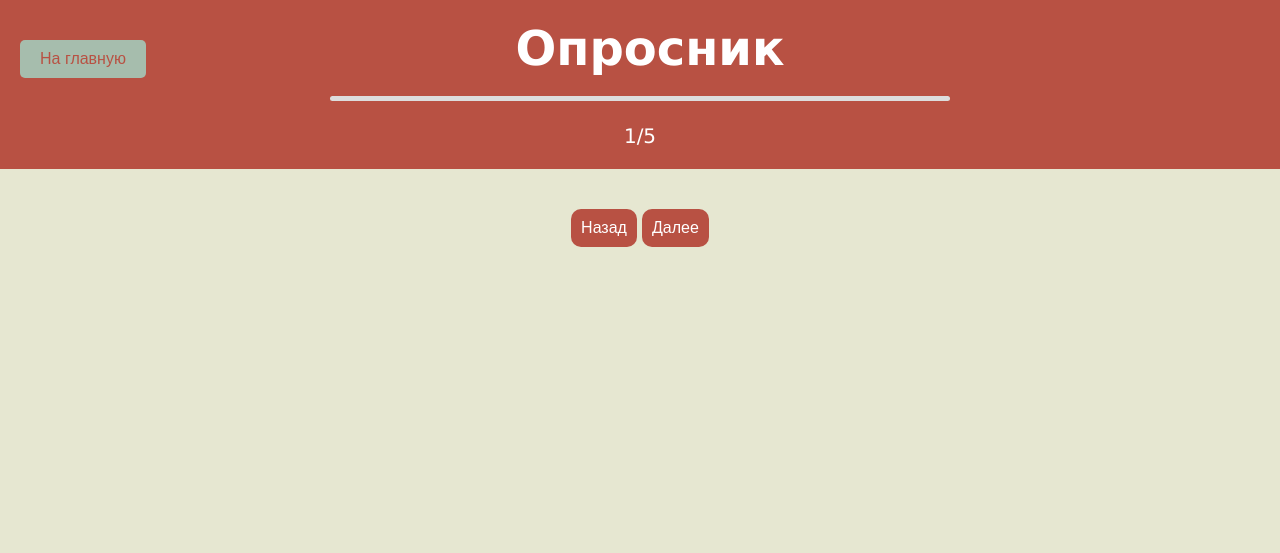
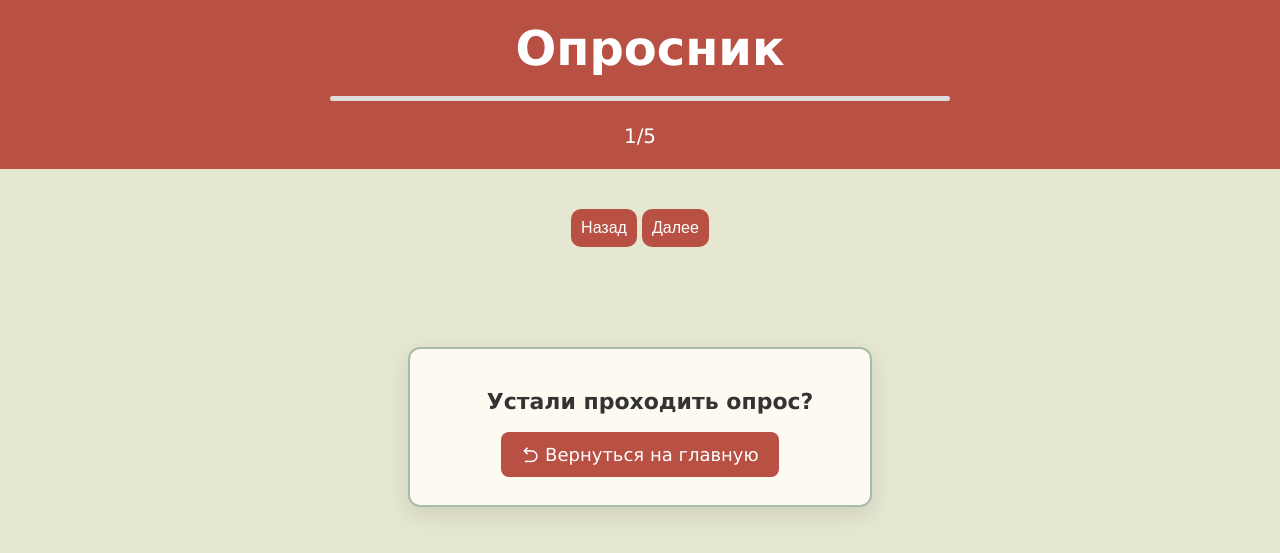
Before and after one commit to masleneck/Caloric_control_service, a FastAPI app: page /quiz in a window 1280 px wide. Shown: the top 553 px of the page. Run offline with FastAPI, Linux system fonts and the light colour scheme; data that the repository does not hold is empty; parts of the project's set-up code (start-up, migrations or seed data) failed here and were passed over.

Commit message:
fixed go back to main page button

```diff
--- a/app/static/css/styles.css
+++ b/app/static/css/styles.css
@@ -4,6 +4,10 @@ body {
   background: #e6e7d1;
   margin: 0;
   padding: 0;
+}
+
+.hidden {
+  display: none !important;
 }
 
 main {
@@ -313,6 +317,46 @@ button.active {
   background-color: #c3e1cc;
 }
 
+.back-home-card {
+  margin-top: 80px;
+  padding: 40px 30px;
+  background: #fffaf1;
+  border: 2px solid #a6bdad;
+  border-radius: 12px;
+  box-shadow: 0 8px 24px rgba(0, 0, 0, 0.1);
+  max-width: 400px;
+  text-align: center;
+  animation: fadeIn 0.4s ease-in-out;
+  margin-inline: auto;
+}
+
+.back-home-card h1 {
+  font-size: 22px;
+  margin-bottom: 30px;
+  color: #333;
+  text-align: center;
+}
+
+.home-link-btn {
+  align-items: center;
+  justify-content: center;
+  gap: 10px;
+  background-color: #b85143;
+  color: #fff;
+  border: none;
+  border-radius: 8px;
+  padding: 12px 20px;
+  font-size: 18px;
+  font-weight: 500;
+  cursor: pointer;
+  text-decoration: none;
+  transition: background 0.2s ease-in-out;
+  width: 100%;
+}
+
+.home-link-btn:hover {
+  background-color: #9f3f35;
+}
 .dashboard {
   display: flex;
   min-height: 100vh;
--- a/app/static/js/quiz/result.js
+++ b/app/static/js/quiz/result.js
@@ -58,6 +58,7 @@ async function saveTestResult(data) {
 }
 
 function showResults(results) {
+    document.querySelector('.back-home-card')?.classList.add('hidden');
     const main = document.getElementById("quiz-container");
     main.innerHTML = `
     <div class="results-card">
@@ -74,5 +75,8 @@ function showResults(results) {
     </div>
 `;
 
-    document.getElementById("registerBtn").addEventListener("click", showRegisterForm);
+    document.getElementById("registerBtn").addEventListener("click", () => {
+        document.querySelector('.back-home-card')?.classList.add('hidden');
+        showRegisterForm();
+    });
 }
--- a/app/templates/quiz.html
+++ b/app/templates/quiz.html
@@ -14,7 +14,6 @@
 
     <header>
         <h1>Опросник</h1>
-        <button id="homeBtn" class="home-btn">На главную</button>
         <div class="progress-bar">
             <div class="progress"></div>
         </div>
@@ -29,6 +28,13 @@
         </div>
     </main>
 
+    <div class="back-home-card">
+        <h1>Устали проходить опрос?</h1>
+        <a href="/" class="quiz-btn home-link-btn">
+          <i class="ri-arrow-go-back-line"></i> Вернуться на главную
+        </a>
+    </div>
+
     <script type="module" src="/static/js/quiz/quiz.js"></script>
 </body>
 </html>
```
